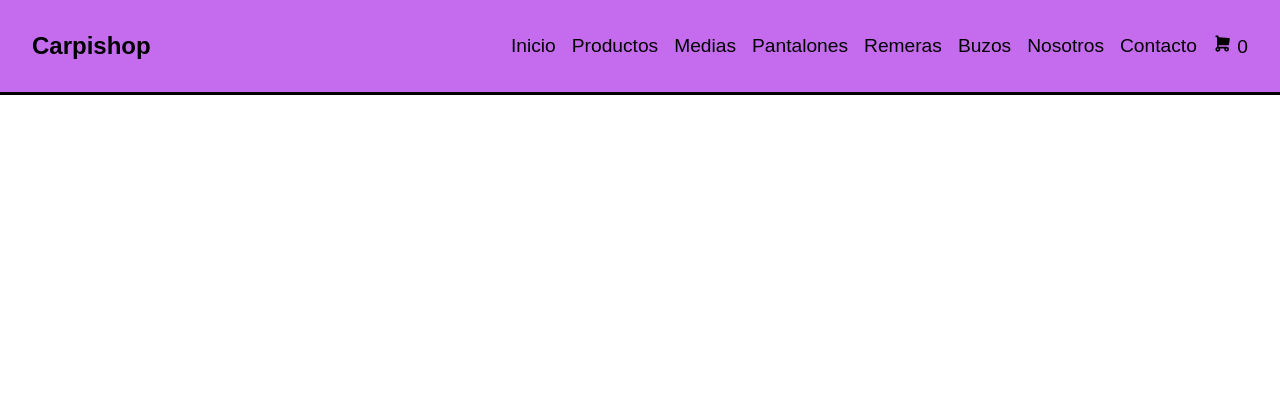
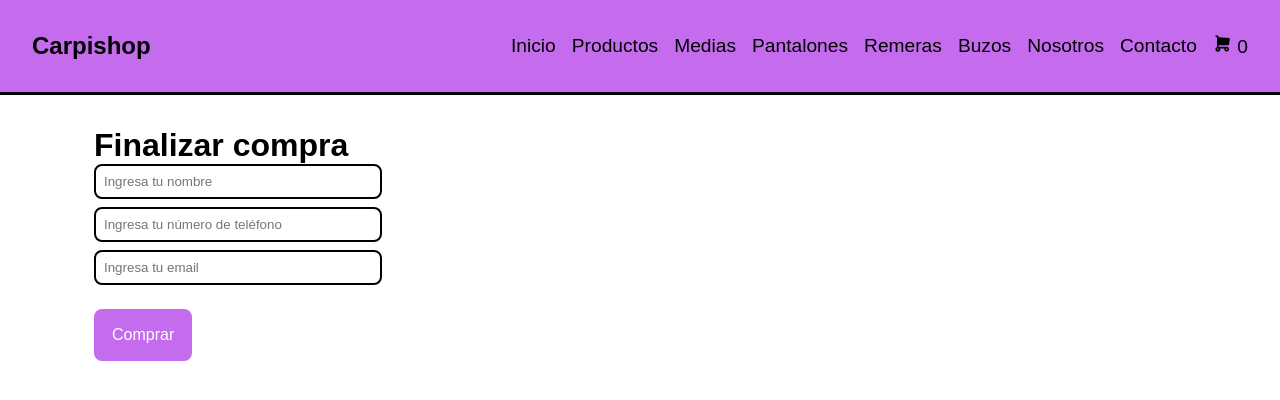
Before and after one commit to shg880106/react-firebase, a React (Create React App) app: page /checkout in a window 1280 px wide. Shown: the top 400 px of the page. Built offline with nearby package versions, Linux system fonts and the light colour scheme; no server answers.

Commit message:
Actualizando el stock de cada producto del pedido

```diff
--- a/src/App.js
+++ b/src/App.js
@@ -7,6 +7,7 @@ import Nosotros from './components/Nosotros';
 import Contacto from './components/Contacto';
 import { CartProvider } from './context/CartContext';
 import Carrito from './components/Carrito';
+import Checkout from './components/Checkout';
 
 
 function App() {
@@ -26,6 +27,7 @@ function App() {
             <Route path="/nosotros" element={<Nosotros />} />
             <Route path="/contacto" element={<Contacto />} />
             <Route path="/carrito" element={<Carrito />} />
+            <Route path="/checkout" element={<Checkout />} />
           </Routes>
         </BrowserRouter>
       </CartProvider>
--- a/src/components/Carrito.jsx
+++ b/src/components/Carrito.jsx
@@ -1,5 +1,8 @@
 import React, { useContext } from 'react'
 import { CartContext } from '../context/CartContext';
+import { Link } from 'react-router-dom';
+import { MdRemoveShoppingCart, MdShoppingCartCheckout } from "react-icons/md";
+
 
 const Carrito = () => {
 
@@ -28,7 +31,8 @@ const Carrito = () => {
         carrito.length > 0 ?
         <>
           <h2>Precio total: $ {precioTotalDelCarrito()}</h2>
-          <button onClick={handleVaciar}>Vaciar</button>
+          <button className="vaciar-carrito" onClick={handleVaciar}><MdRemoveShoppingCart /> Vaciar</button>
+          <button className="finalizar-compra"><Link to="/checkout"><MdShoppingCartCheckout />Finalizar compra</Link></button>
         </> :
         <h2>El carrito está vacío!</h2>
 
--- /dev/null
+++ b/src/components/Checkout.jsx
@@ -0,0 +1,100 @@
+import React, { useContext, useState } from 'react'
+import { CartContext } from '../context/CartContext';
+import { useForm } from 'react-hook-form';
+import { collection, addDoc, doc, runTransaction } from 'firebase/firestore';
+import { db } from '../firebase/config';
+
+const Checkout = () => {
+
+  const [pedidoId, setPedidoId] = useState("");
+
+  const { carrito, precioTotalDelCarrito, vaciarCarrito } = useContext(CartContext);
+
+  const { register, handleSubmit } = useForm();
+
+  const actualizarStock = async (pedido) => {
+
+      try {
+        // Iniciar una transacción para asegurar la atomicidad
+        await runTransaction(db, async (transaction) => {
+
+          for (let index = 0; index < pedido.productos.length; index++) {
+
+            const producto = pedido.productos[index];
+
+            // Obtener la referencia al documento del producto
+            const productoRef = doc(db, 'productos', producto.id);
+
+            // Obtener el documento del producto
+            const productoDoc = await transaction.get(productoRef);
+
+            if (!productoDoc.exists()) {
+              throw new Error(`El producto con ID ${producto.id} no existe.`);
+            }
+
+            // Obtener el stock actual
+            const stockActual = productoDoc.data().stock;
+
+            // Calcular el nuevo stock
+            const nuevoStock = stockActual - producto.cantidad;
+
+            if (nuevoStock < 0) {
+              throw new Error(`No hay suficiente stock para el producto con ID ${producto.id}.`);
+            }
+
+            // Actualizar el stock en el documento del producto
+            transaction.update(productoRef, { stock: nuevoStock });
+          }
+        });
+
+      console.log('Pedido procesado exitosamente y stock actualizado.');
+    } catch (error) {
+      console.error('Error al procesar el pedido:', error.message);
+    }
+  }
+
+
+  const comprar = (data) => {
+    const pedido = {
+      cliente: data,
+      productos: carrito,
+      total: precioTotalDelCarrito()
+  }
+
+  const pedidosRef = collection(db, "pedidos");
+
+  addDoc(pedidosRef, pedido)
+    .then((doc) => {
+      actualizarStock(pedido);
+      setPedidoId(doc.id);
+      vaciarCarrito();
+    })
+}
+
+if (pedidoId) {
+  return (
+    <div className='container'>
+      <h1 className='main-title'>Muchas gracias por su pedido</h1>
+      <br />
+      <p>Tu número de pedido es: <strong>{pedidoId}</strong></p>
+    </div>
+  )
+}
+
+return (
+  <div className='container'>
+    <h1 className='main-title'>Finalizar compra</h1>
+    <form className='formulario' onSubmit={handleSubmit(comprar)}>
+
+      <input type="text" placeholder='Ingresa tu nombre' {...register("nombre")} />
+      <input type="phone" placeholder='Ingresa tu número de teléfono' {...register("telefono")} />
+      <input type="email" placeholder='Ingresa tu email' {...register("email")} />
+
+      <button className="finalizar-compra" type='sumbit'>Comprar</button>
+
+    </form>
+  </div>
+)
+}
+
+export default Checkout
--- a/src/components/ItemCount.jsx
+++ b/src/components/ItemCount.jsx
@@ -8,7 +8,7 @@ const ItemCount = ( {cantidad, handleRestar, handleSumar, handleAgregar} ) => {
         <p>{cantidad}</p>
         <button onClick={handleSumar}>+</button>
       </div>
-      <button class="agregar-al-carrito" onClick={handleAgregar}>Agregar al carrito</button>
+      <button className="agregar-al-carrito" onClick={handleAgregar}>Agregar al carrito</button>
 
     </div>
   )
--- a/src/components/ItemListContainer.jsx
+++ b/src/components/ItemListContainer.jsx
@@ -14,8 +14,6 @@ const ItemListContainer = () => {
 
   // cogiendo la categoria de un producto
   const categoria = useParams().categoria;
-
-  console.log(categoria);
 
   useEffect(() => {
     const productosRef = collection(db, "productos");
--- a/src/hojas-de-estilo/App.css
+++ b/src/hojas-de-estilo/App.css
@@ -18,7 +18,7 @@
 
 .main-title {
     margin-top: 2rem;
-    text-transform: capitalize;
+    /*text-transform: capitalize;*/
 }
 
 .navbar {
@@ -129,7 +129,7 @@
     margin-top: 1rem;
 }
 
-.item-count button, .agregar-al-carrito, .enviar {
+.item-count button, .agregar-al-carrito, .enviar, .finalizar-compra, .vaciar-carrito {
     background-color: var(--clr-main);
     border: 0;
     width: 2rem;
@@ -147,12 +147,12 @@
     transition: .2s;
 }
 
-.item-count button:hover, .agregar-al-carrito:hover, .enviar:hover {
+.item-count button:hover, .agregar-al-carrito:hover, .enviar:hover, .finalizar-compra:hover, .vaciar-carrito:hover {
     background-color: white;
     color: black;
 }
 
-.agregar-al-carrito, .enviar {
+.agregar-al-carrito, .enviar, .finalizar-compra, .vaciar-carrito {
     width: auto;
     height: auto;
     margin-top: 1rem;
```
Also changed, not shown: react-firebase-course.txt, 1 other file (tests, documents, lock files or other folders).
